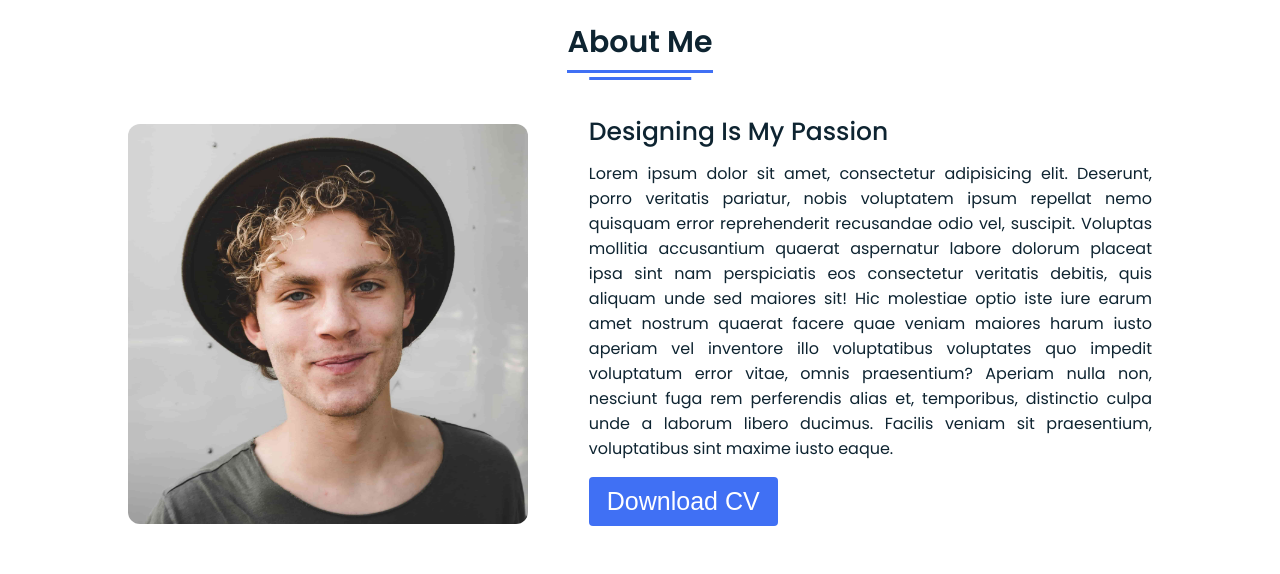
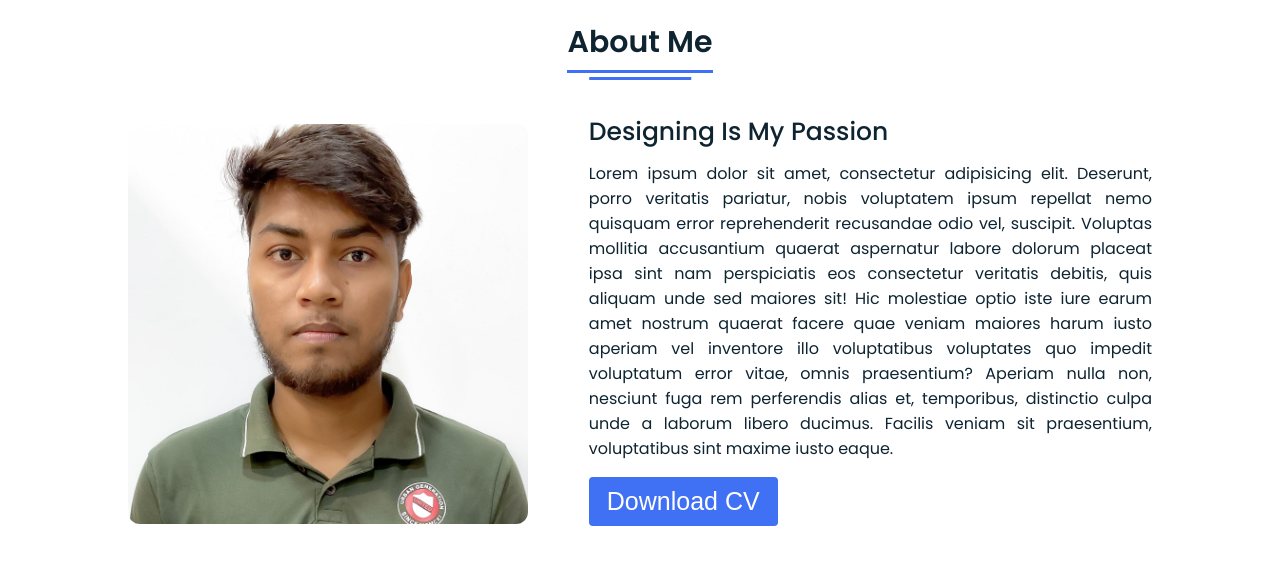
Before and after one commit to anshul8745/My_Portfolio, a plain HTML site: page index.html in a window 1280 px wide. Shown: the part 860-1434 px from the top of the page. Drawn offline with Linux system fonts and the light colour scheme.

Commit message:
About Photo change

```diff
--- a/index.html
+++ b/index.html
@@ -60,7 +60,7 @@
         <div class="title"><span>About Me</span></div>
         <div class="about-details">
           <div class="left">
-            <img src="images/about.jpg" alt="about anshul photo" />
+            <img src="My photo 2-min.jpg" alt="about anshul photo" />
           </div>
           <div class="right">
             <div class="topic">Designing Is My Passion</div>
```
Also changed, not shown: My photo 2-min.jpg (added).
